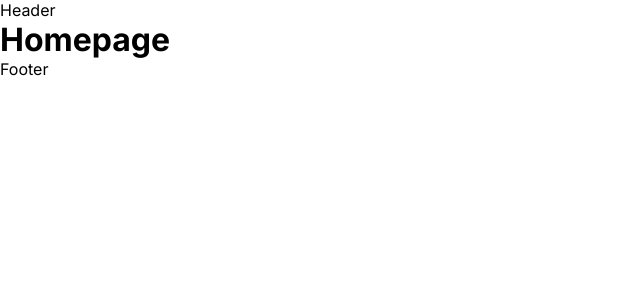
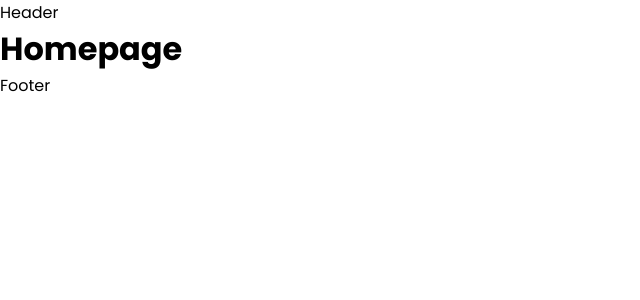
Before and after one commit to AvtarDabhiInventam/mf-stock, a Next.js app: page / in a window 1280 px wide. Shown: the top 300 px of the page, without its empty margins (0-640 px from the left). Built offline with nearby package versions, Linux system fonts and the light colour scheme.

Commit message:
basic setup

```diff
--- a/src/styles/globals.scss
+++ b/src/styles/globals.scss
@@ -1,16 +1,39 @@
+@import './variable.scss';
+
+@import url('https://fonts.googleapis.com/css2?family=Poppins:wght@100;200;300;400;500;600;700;800;900&display=swap');
+
 * {
-  box-sizing: border-box;
   padding: 0;
   margin: 0;
+  box-sizing: border-box;
 }
 
 html,
 body {
-  max-width: 100vw;
-  overflow-x: hidden;
+  height: 100%;
+  width: 100%;
+  background-color: $white;
 }
 
+body {
+  font-family: $body-font !important;
+  font-size: 16px;
+  font-weight: 400;
+}
 a {
-  color: inherit;
   text-decoration: none;
 }
+
+// #bootstrap
+
+.form-control {
+  &:focus {
+    box-shadow: none;
+  }
+}
+
+.form-select {
+  &:focus {
+    box-shadow: none;
+  }
+}
--- /dev/null
+++ b/src/styles/variable.scss
@@ -0,0 +1,20 @@
+/* make the customizations */
+
+// Color system
+$white: #fff !default;
+$main-bg: #f4f4f4 !default;
+$main-bg-500: #f5f5f5 !default;
+$main-bg-300: #fcfaf6 !default;
+$text-primary: #000000 !default;
+$border-primary: #e7e7e7 !default;
+$border-secondary: #c5c5c5 !default;
+$body-font: 'Poppins', sans-serif !default;
+$border-radius: 8px !default;
+$background-header: #fbc8b2 !default;
+
+$body-color: $text-primary !default;
+$body-font-family: $body-font;
+$body-font-size: 16px;
+$primary: #7e7e7e !default;
+// $secondary: $pink !default;
+// $gray: $gray !default;
```
Also changed, not shown: public/font/RobotoCondensed.ttf (added).
